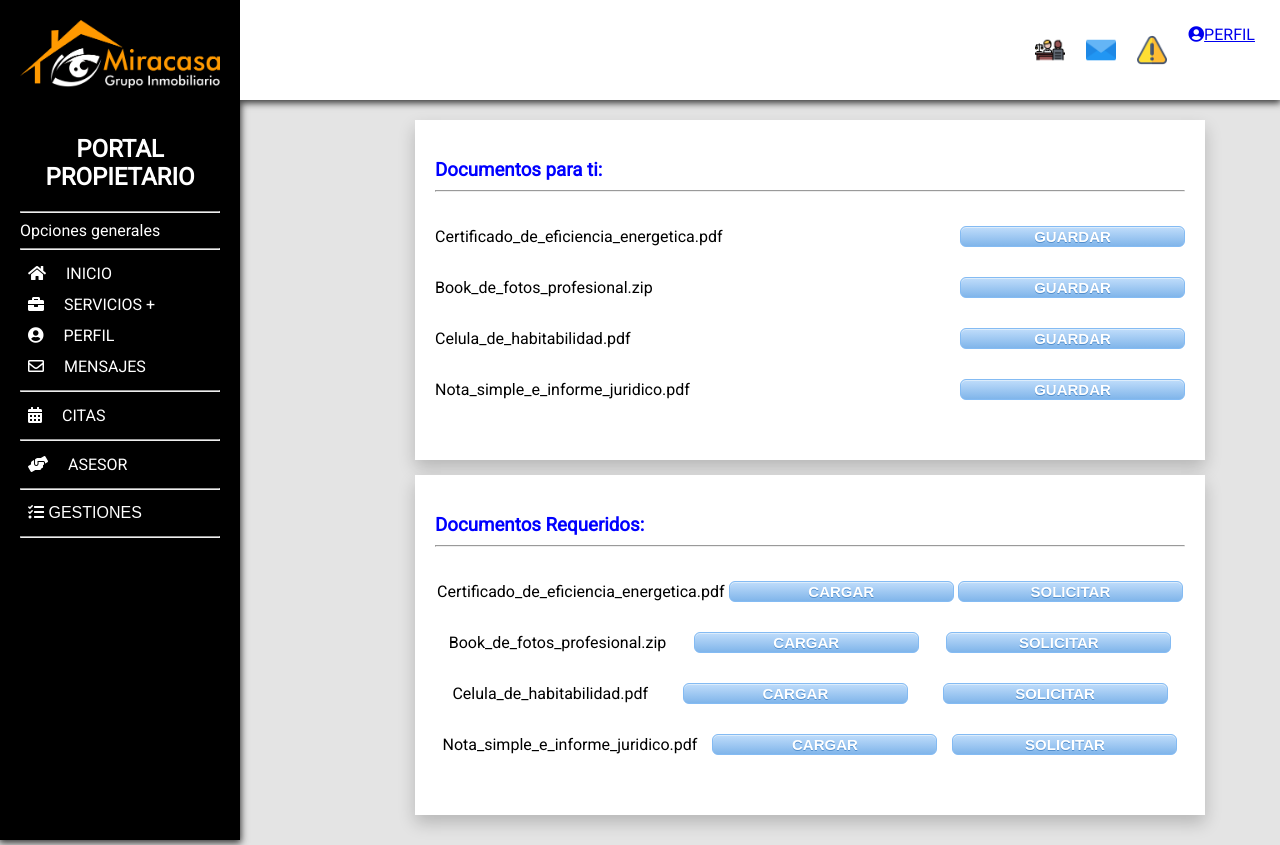
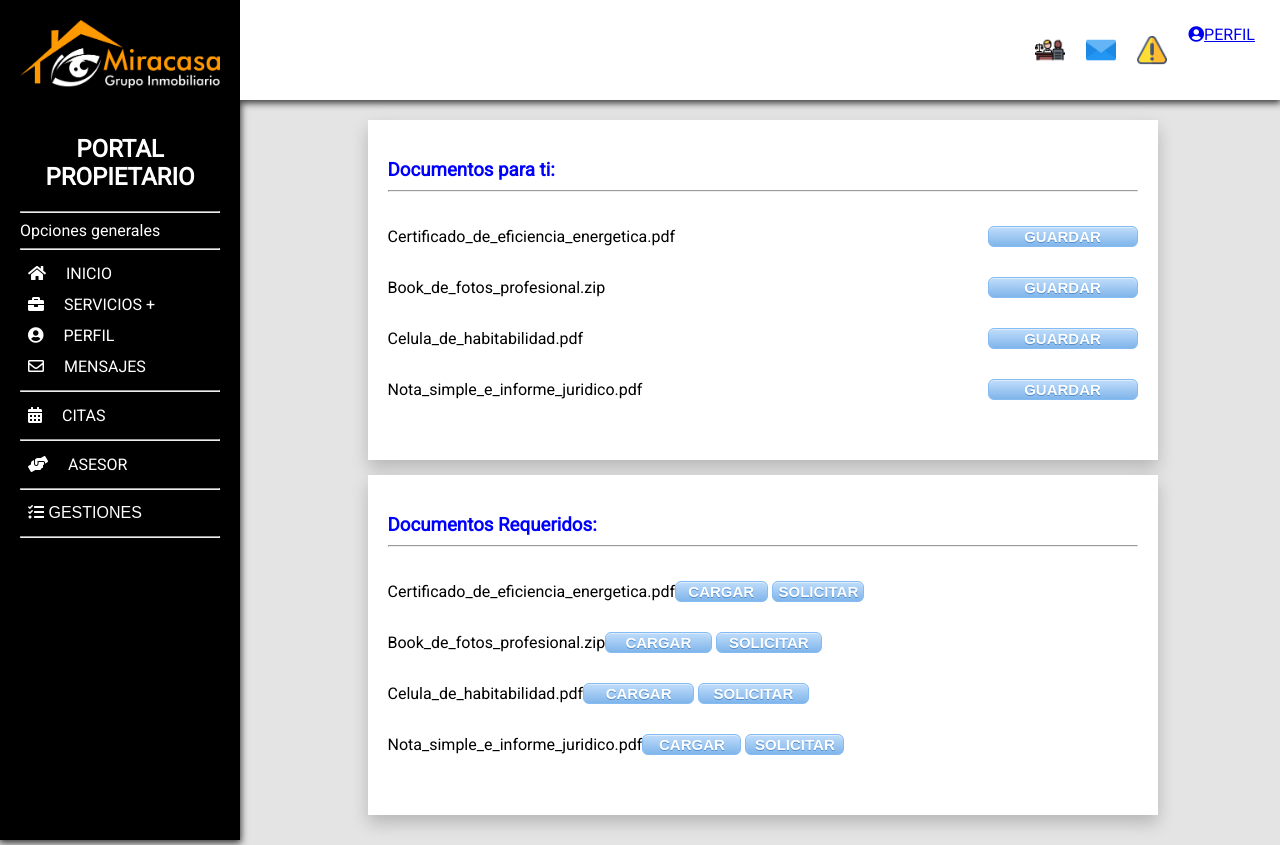
Before and after one commit to mario-orle/luisito, a PHP site: page /mis-documentos.html in a window 1280 px wide. Run offline with PHP 8.4, Linux system fonts and the light colour scheme; some libraries are stand-ins or nearby versions.

Commit message:
cambios  en mis documentos perfil2 servicios y white chat

```diff
--- a/MENU PERFIL/mensajes.css
+++ b/MENU PERFIL/mensajes.css
@@ -1,5 +1,5 @@
 iframe{
     width: 1100px;
-    height: 1100px;
+    height: 600px;
     border:none;
 }
--- a/MENU PERFIL/mis-documentos.css
+++ b/MENU PERFIL/mis-documentos.css
@@ -12,7 +12,7 @@
 	font-weight:bold;
 	text-decoration:none;
     text-shadow:0px 1px 0px #528ecc;
-    width: 30%;
+    width: 20%;
     height: 5%;
     margin-top: 15px;
 }
@@ -24,6 +24,16 @@
 	position:relative;
 	top:1px;
 }
+.btn-container{
+    width: 100%;
+    height: 5%;
+    justify-content: space-between;
+}
+.main-documentos{
+    display: flex;
+    flex-flow: column;
+    align-items: center;
+}
 .documentos-descarga{
     display: flex;
     background-color: white;
@@ -31,7 +41,6 @@
     height: 300px;
     padding: 20px;
     box-shadow: 0 8px 16px 0 rgba(0,0,0,0.2);
-    margin-left: 150px;
 }
 .documentos-descarga-2{
     display: flex;
@@ -40,7 +49,6 @@
     height: 300px;
     padding: 20px;
     box-shadow: 0 8px 16px 0 rgba(0,0,0,0.2);
-    margin-left: 150px;
     margin-top: 15px;
 }
 
--- a/MENU PERFIL/mis-documentos.html
+++ b/MENU PERFIL/mis-documentos.html
@@ -58,6 +58,7 @@
       <hr />
     </div>
     <div class="main">
+      <div class="main-documentos">
         <div class="documentos-descarga">
           <div class="text-documentos">
             <h3>Documentos para ti:
@@ -83,20 +84,35 @@
               <hr />
             </h3>
             <div class="fila-documento-2">
-            <p>Certificado_de_eficiencia_energetica.pdf</p><input class="botons" type="submit" value="CARGAR"><input
-              class="botons" type="submit" value="SOLICITAR">
+              <p>Certificado_de_eficiencia_energetica.pdf</p>
+              <div class="btn-container">
+                <input class="botons" type="submit" value="CARGAR">
+                <input class="botons" type="submit" value="SOLICITAR">
+              </div>
             </div>
             <div class="fila-documento-2">
-            <p>Book_de_fotos_profesional.zip</p><input class="botons" type="submit" value="CARGAR"><input class="botons"
-              type="submit" value="SOLICITAR">
+              <p>Book_de_fotos_profesional.zip</p>
+              <div class="btn-container">
+                <input class="botons" type="submit" value="CARGAR">
+                <input class="botons" type="submit" value="SOLICITAR">
+              </div>
             </div>
             <div class="fila-documento-2">
-            <p>Celula_de_habitabilidad.pdf</p><input class="botons" type="submit" value="CARGAR"><input class="botons"
-              type="submit" value="SOLICITAR">
+              <p>Celula_de_habitabilidad.pdf</p>
+              <div class="btn-container">
+                <input class="botons" type="submit" value="CARGAR">
+                <input class="botons" type="submit" value="SOLICITAR">
               </div>
+            </div>
+
           <div class="fila-documento-2">
-            <p>Nota_simple_e_informe_juridico.pdf</p><input class="botons" type="submit" value="CARGAR"><input
-              class="botons" type="submit" value="SOLICITAR">
+            <p>Nota_simple_e_informe_juridico.pdf</p>
+            <div class="btn-container">
+            <input class="botons" type="submit" value="CARGAR">
+            <input class="botons" type="submit" value="SOLICITAR">
+            </div>
+            </div>
+          </div>
         </div>
       </div>
     </div>
--- a/MENU PERFIL/perfil2.html
+++ b/MENU PERFIL/perfil2.html
@@ -106,8 +106,7 @@
               <button onclick="editar(event)" class="botons editar" type="button">EDITAR</button><button
                 onclick="guardar(event)" class="botons guardar" type="button">GURDAR</button>
             </div>
-            <textarea name="comentarios" rows="10" cols="40"
-              style="width:695px; height: 138px;">Descripción de la Vivienda</textarea>
+            <textarea name="comentarios" rows="10" cols="40">Descripción de la Vivienda</textarea>
           </div>
 
           <div class="caracteristicas-equipamiento seccion-formulario">
--- a/MENU PERFIL/servicios.css
+++ b/MENU PERFIL/servicios.css
@@ -15,6 +15,7 @@ display: flex;
 justify-content: space-between;
 align-items: center;
 width: 100%;
+flex-wrap: wrap;
 }
 .servicios-plus h2{
   color: black;
@@ -34,6 +35,7 @@ padding:6px 24px;
 text-decoration:none;
 text-shadow:0px 1px 0px #ffffff;
 border-bottom: 5px solid orange;
+height: 250px;
 }
 .servicios-plus button:hover {
 background:linear-gradient(to bottom, #e9e9e9 5%, #f9f9f9 100%);
```
Also changed, not shown: MENU PERFIL/perfil2.css (+4 -10 lines), MENU PERFIL/white_chat.html (+5 -4 lines). Lines whose indentation alone changed are shown as unchanged.
